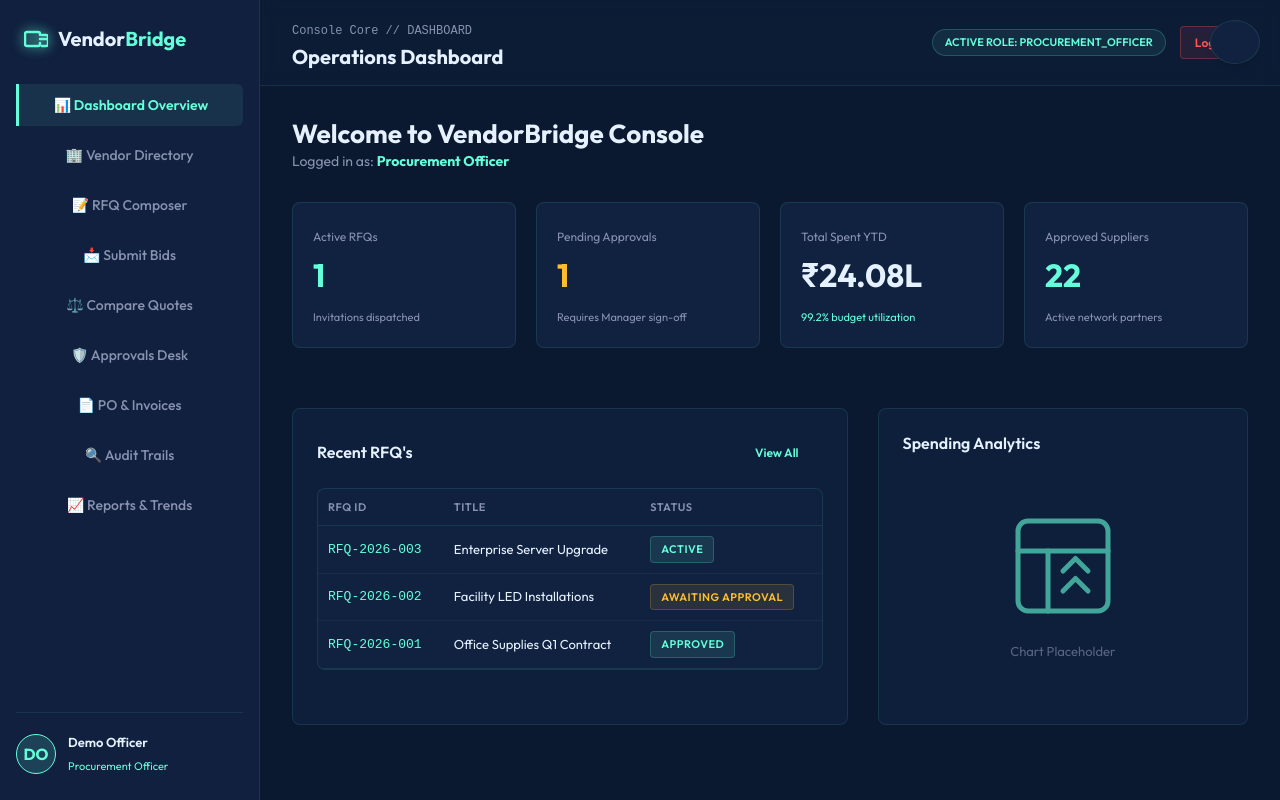
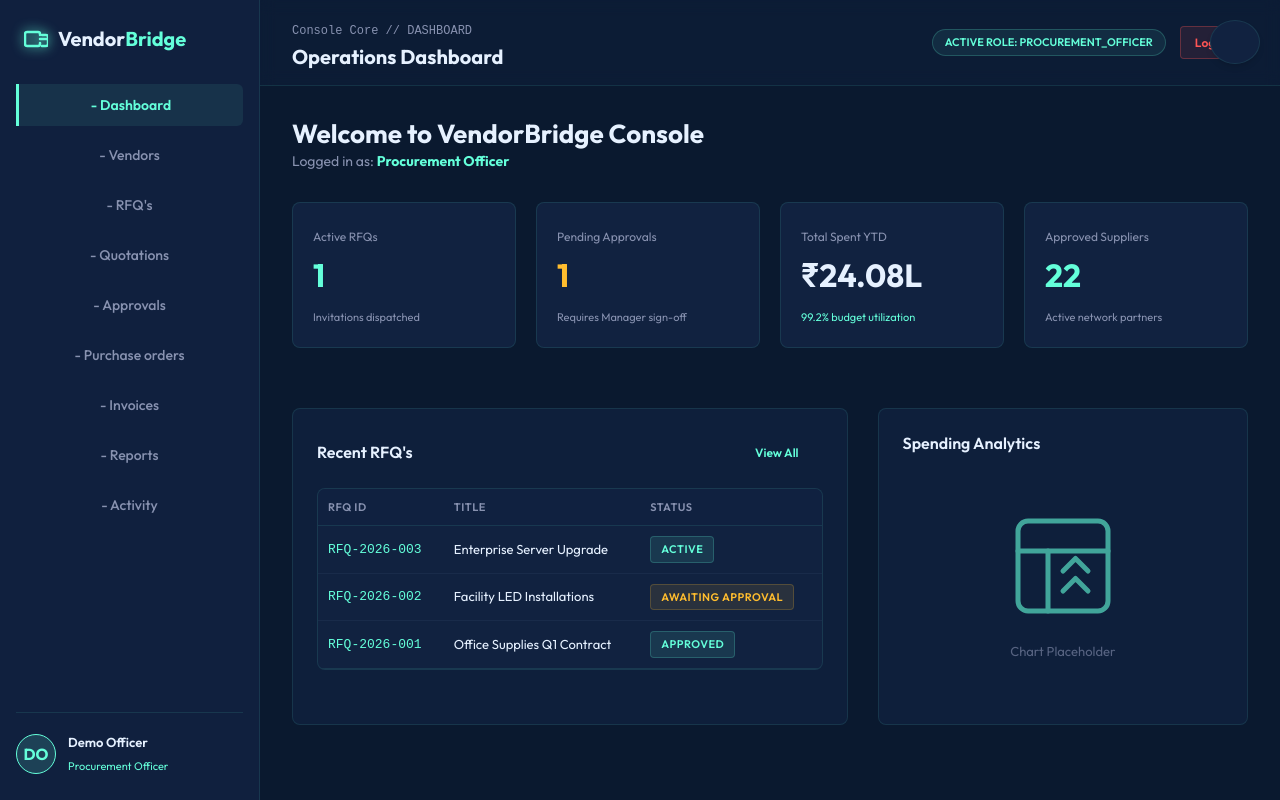
Before and after one commit to veddarji/VendorBridge, a React app in the folder frontend/: page / in a window 1280 px wide. Both pictures are taken after a click on the button "Launch Interactive Demo". Built offline with nearby package versions, Linux system fonts and the light colour scheme; the HTML template or start-up script is replaced by a standard one.

Commit message:
style: match sidebar nav labels with wireframe

```diff
--- a/frontend/src/App.jsx
+++ b/frontend/src/App.jsx
@@ -898,60 +898,60 @@ function App() {
               <span>Vendor<span style={{ color: 'var(--accent)' }}>Bridge</span></span>
             </div>
 
-            <div className="sidebar-menu">
+            <div className="sidebar-menu" style={{ gap: '8px' }}>
               <button
                 onClick={() => handleNavigateConsole('dashboard')}
                 className={`menu-item ${consoleTab === 'dashboard' ? 'active' : ''}`}
               >
-                📊 Dashboard Overview
+                - Dashboard
               </button>
               <button
                 onClick={() => handleNavigateConsole('vendors')}
                 className={`menu-item ${consoleTab === 'vendors' ? 'active' : ''}`}
               >
-                🏢 Vendor Directory
+                - Vendors
               </button>
               <button
                 onClick={() => handleNavigateConsole('rfqs')}
                 className={`menu-item ${consoleTab === 'rfqs' ? 'active' : ''}`}
               >
-                📝 RFQ Composer
+                - RFQ's
               </button>
               <button
                 onClick={() => handleNavigateConsole('quotes')}
-                className={`menu-item ${consoleTab === 'quotes' ? 'active' : ''}`}
+                className={`menu-item ${consoleTab === 'quotes' || consoleTab === 'compare' ? 'active' : ''}`}
               >
-                📩 Submit Bids
-              </button>
-              <button
-                onClick={() => handleNavigateConsole('compare')}
-                className={`menu-item ${consoleTab === 'compare' ? 'active' : ''}`}
-              >
-                ⚖️ Compare Quotes
+                - Quotations
               </button>
               <button
                 onClick={() => handleNavigateConsole('approvals')}
                 className={`menu-item ${consoleTab === 'approvals' ? 'active' : ''}`}
               >
-                🛡️ Approvals Desk
+                - Approvals
               </button>
               <button
                 onClick={() => handleNavigateConsole('pos')}
                 className={`menu-item ${consoleTab === 'pos' ? 'active' : ''}`}
               >
-                📄 PO & Invoices
+                - Purchase orders
+              </button>
+              <button
+                onClick={() => handleNavigateConsole('pos')}
+                className={`menu-item ${consoleTab === 'invoices' ? 'active' : ''}`}
+              >
+                - Invoices
+              </button>
+              <button
+                onClick={() => handleNavigateConsole('analytics')}
+                className={`menu-item ${consoleTab === 'analytics' ? 'active' : ''}`}
+              >
+                - Reports
               </button>
               <button
                 onClick={() => handleNavigateConsole('logs')}
                 className={`menu-item ${consoleTab === 'logs' ? 'active' : ''}`}
               >
-                🔍 Audit Trails
-              </button>
-              <button
-                onClick={() => handleNavigateConsole('analytics')}
-                className={`menu-item ${consoleTab === 'analytics' ? 'active' : ''}`}
-              >
-                📈 Reports & Trends
+                - Activity
               </button>
             </div>
 
```
